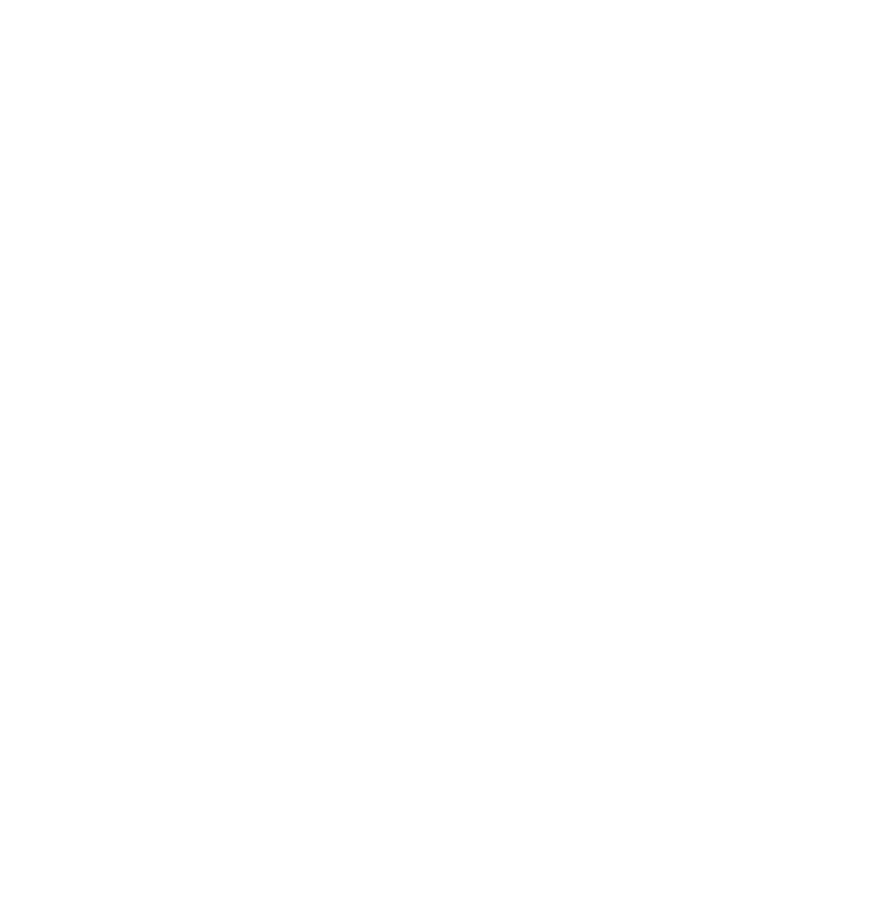
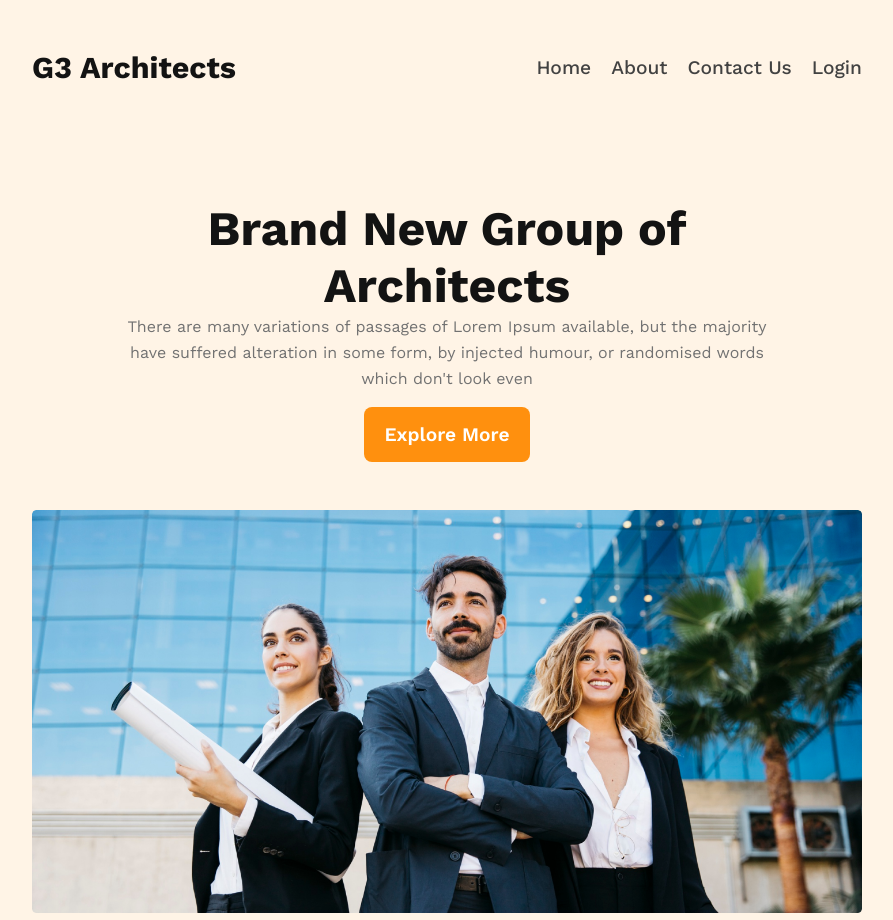
Before and after one commit to Rasel-Sarker/G3_Architects_Website, a plain HTML site: page index.html in a window 1280 px wide. Shown: the whole page, without its empty margins (193-1086 px from the left). Before the commit the page ends 800 px from the top, so only its background shows below. Drawn offline with nearby package versions, Linux system fonts and the light colour scheme.

Commit message:
header section complete for small and medium and large device

```diff
--- a/index.html
+++ b/index.html
@@ -6,5 +6,33 @@
       <title>G3 Architects</title>
       <link rel="stylesheet" href="stylesheets/index.css" />
    </head>
-   <body></body>
+   <body>
+      <header>
+         <nav>
+            <h2 class="nav_title">G3 Architects</h2>
+            <ul>
+               <li><a href="#">Home</a></li>
+               <li><a href="#">About</a></li>
+               <li><a href="#">Contact Us</a></li>
+               <li><a href="#">Login</a></li>
+            </ul>
+         </nav>
+         <div class="banner">
+            <div class="banner_text">
+               <h1 class="banner_title">Brand New Group of Architects</h1>
+               <p class="banner_description">
+                  There are many variations of passages of Lorem Ipsum
+                  available, but the majority have suffered alteration in some
+                  form, by injected humour, or randomised words which don't look
+                  even
+               </p>
+            </div>
+
+            <button class="btn_primary"><a href="#">Explore More</a></button>
+            <div class="banner_image">
+               <img src="images/banner.png" alt="" />
+            </div>
+         </div>
+      </header>
+   </body>
 </html>
--- a/stylesheets/index.css
+++ b/stylesheets/index.css
@@ -1,6 +1,129 @@
 @import url("https://fonts.googleapis.com/css2?family=Work+Sans:ital,wght@0,100..900;1,100..900&display=swap");
+/* shared styles */
 * {
    margin: 0;
    padding: 0;
    font-family: "Work Sans", sans-serif;
 }
+
+a {
+   text-decoration: none;
+}
+/* header css part */
+header {
+   background: rgba(255, 144, 14, 0.1);
+   padding: 50px 225px;
+}
+nav {
+   display: flex;
+   justify-content: space-between;
+   align-items: center;
+   gap: 100px;
+}
+.nav_title {
+   color: #131313;
+   font-size: 1.9rem;
+   font-weight: 700;
+}
+nav > ul {
+   display: flex;
+   gap: 20px;
+}
+nav li {
+   list-style: none;
+}
+nav li a {
+   color: #424242;
+   font-size: 1.2rem;
+   font-weight: 500;
+   line-height: 144.444%;
+}
+/* banner part css */
+.banner_text {
+   max-width: 80%;
+   margin: 0 auto;
+   margin-top: 115px;
+}
+.banner_title {
+   color: #131313;
+   font-size: 3rem;
+   font-weight: 700;
+   text-align: center;
+}
+.banner_description {
+   color: #727272;
+   font-weight: 400;
+   line-height: 162.5%;
+   text-align: center;
+   margin-bottom: 15px;
+}
+/* banner image */
+.banner_image {
+   margin-top: 3rem;
+}
+.banner_image img {
+   width: 100%;
+}
+/* button primary */
+.btn_primary a {
+   color: #fff;
+   text-align: center;
+   font-size: 1.2rem;
+   font-weight: 600;
+}
+.btn_primary {
+   display: block;
+   border-radius: 8px;
+   background: #ff900e;
+   border: 0;
+   padding: 1rem 1.3rem;
+   margin: 0 auto;
+}
+/* Responsive css */
+/* mobile devices */
+@media screen and (max-width: 576px) {
+   .line_break {
+      visibility: hidden;
+   }
+   header {
+      padding: 20px 50px;
+   }
+   nav {
+      flex-direction: column;
+      gap: 20px;
+   }
+   .banner_text {
+      margin-top: 30px;
+      max-width: 90%;
+   }
+   .banner_title {
+      font-size: 2rem;
+      margin-bottom: 15px;
+   }
+   nav > ul {
+      flex-wrap: wrap;
+   }
+}
+/* medium devices */
+@media screen and (min-width: 576px) and (max-width: 1000px) {
+   .line_break {
+      visibility: hidden;
+   }
+   header {
+      padding: 30px 50px;
+   }
+   .banner_text {
+      margin-top: 30px;
+      max-width: 90%;
+   }
+   .banner_title {
+      font-size: 2rem;
+      margin-bottom: 15px;
+   }
+   nav {
+      gap: 50px;
+   }
+   nav > ul {
+      flex-wrap: wrap;
+   }
+}
```
